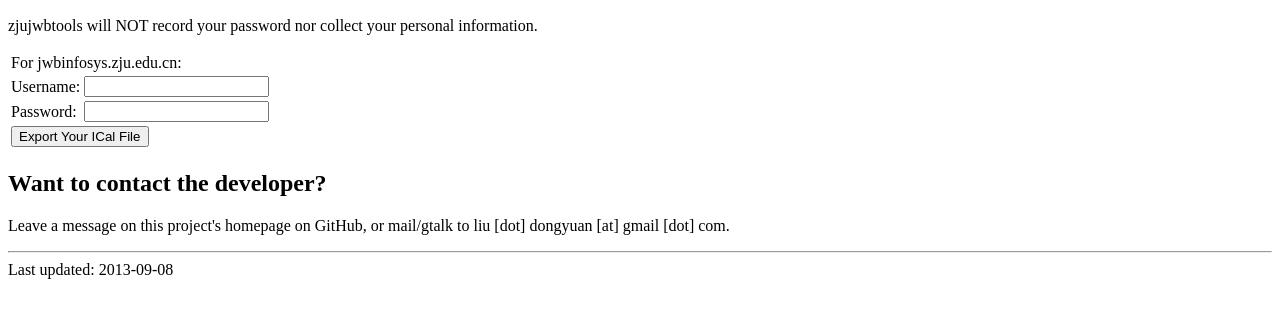
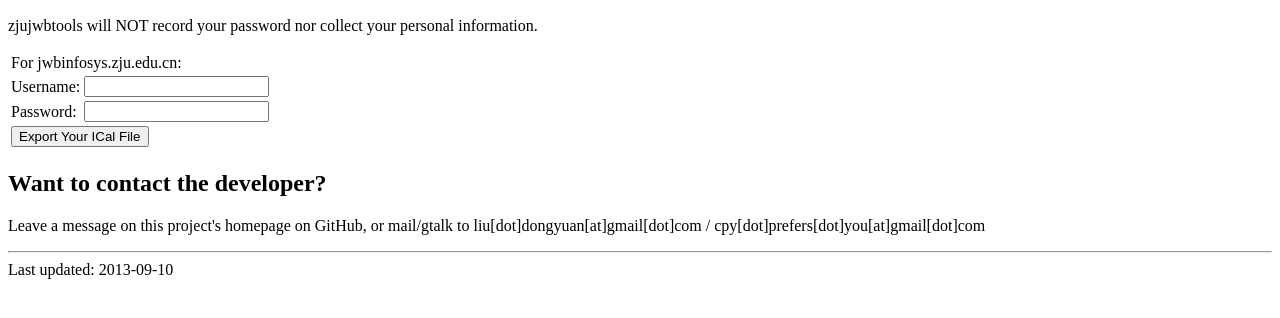
Before and after one commit to xhacker/zju-jwb-to-icalendar, a plain HTML site: page wsgi/view/index.html in a window 1280 px wide. Shown: the part 96-414 px from the top of the page. Drawn offline with Linux system fonts and the light colour scheme.

Commit message:
added: developer contact info

```diff
--- a/wsgi/view/index.html
+++ b/wsgi/view/index.html
@@ -32,11 +32,11 @@
 
    <h2>Want to contact the developer?</h2>
    <p>
-    Leave a message on this project's homepage on GitHub, or mail/gtalk to liu [dot] dongyuan [at] gmail [dot] com.
+    Leave a message on this project's homepage on GitHub, or mail/gtalk to liu[dot]dongyuan[at]gmail[dot]com / cpy[dot]prefers[dot]you[at]gmail[dot]com
    </p>
 
    <hr/>
-   Last updated: 2013-09-08
+   Last updated: 2013-09-10
    <br>
   </body>
 </html>
```
